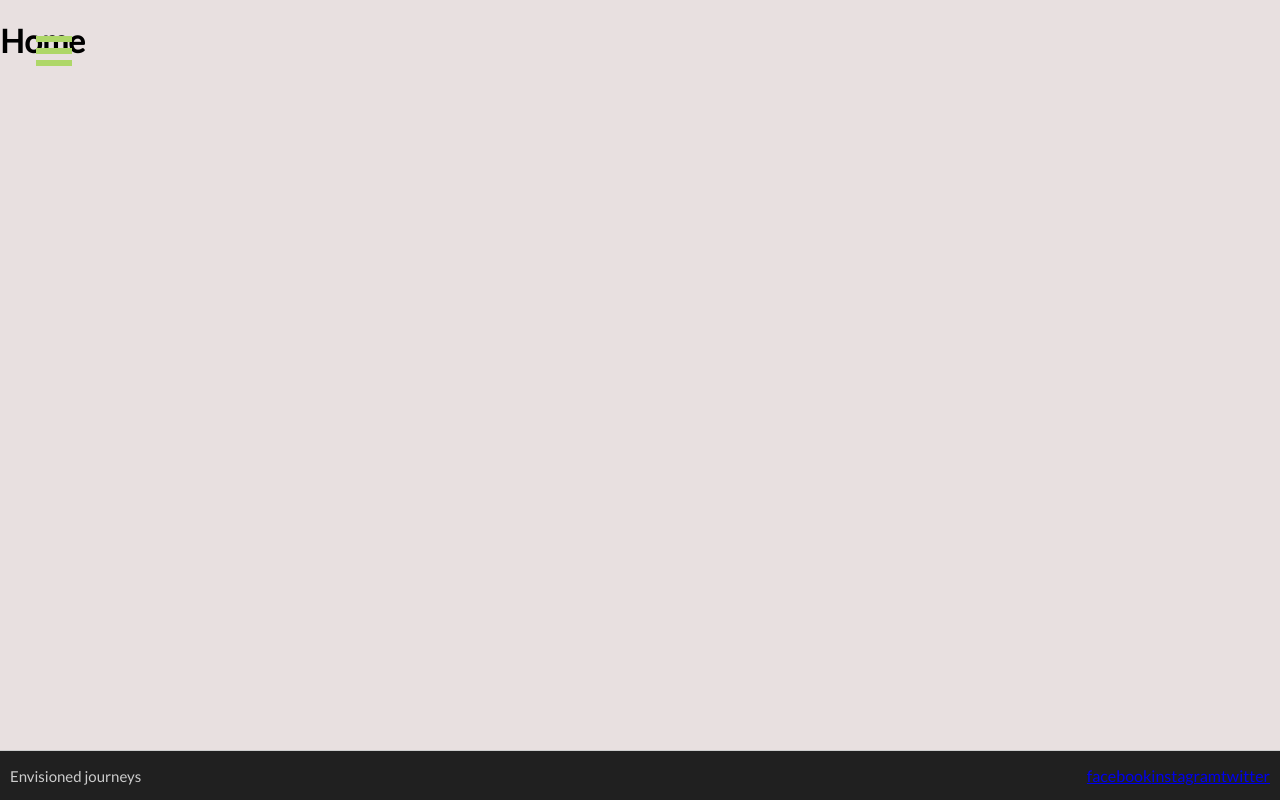
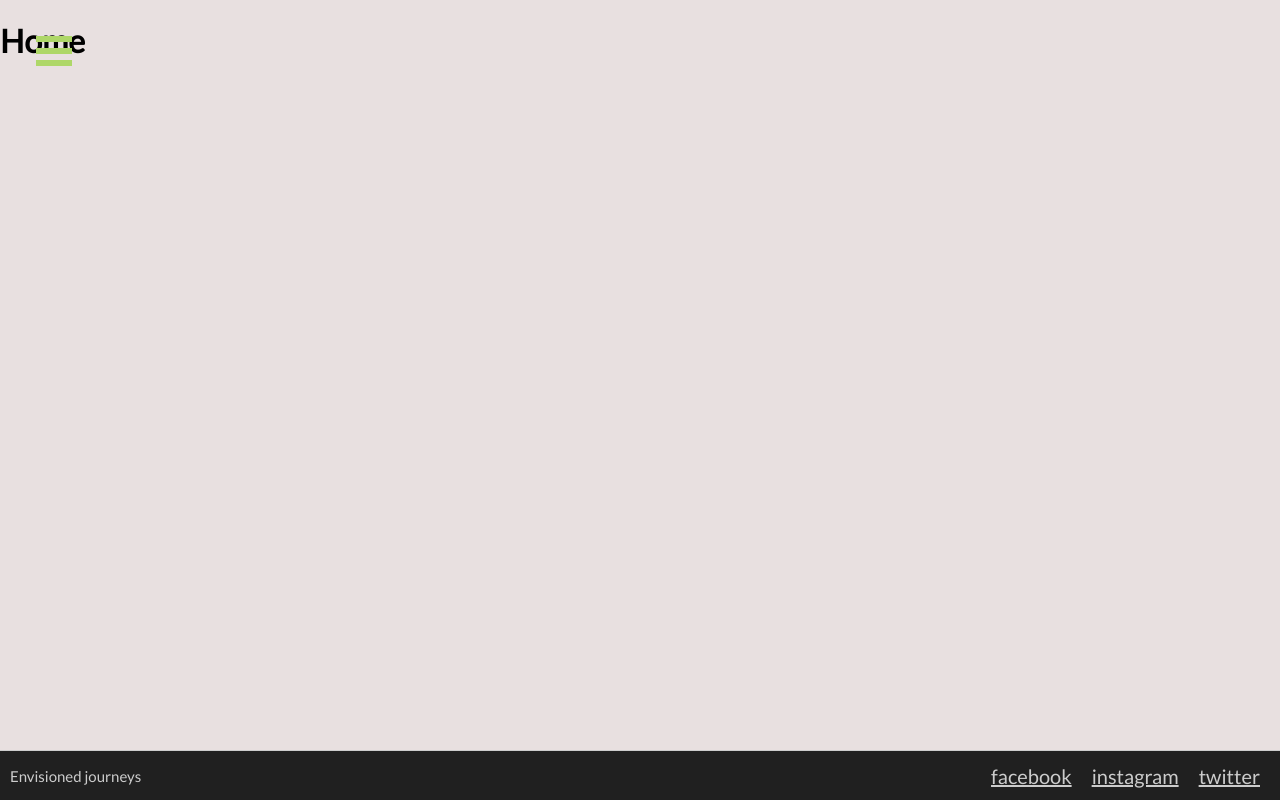
Before and after one commit to mlgs45/NoRespect-Hackaton, a React (Vite) app in the folder frontend/: page / in a window 1280 px wide. Built offline with nearby package versions, Linux system fonts and the light colour scheme.

Commit message:
add social in footer

```diff
--- a/frontend/src/components/layout-components/Footer/Footer.css
+++ b/frontend/src/components/layout-components/Footer/Footer.css
@@ -21,3 +21,9 @@ footer {
   display: flex;
   align-items: center;
 }
+
+.social {
+  margin: 0 10px;
+  color: #ccc;
+  font-size: 20px;
+}
--- a/frontend/src/components/layout-components/Footer/Footer.jsx
+++ b/frontend/src/components/layout-components/Footer/Footer.jsx
@@ -5,9 +5,15 @@ export default function Footer() {
     <footer>
       <p id="copyrigth">Envisioned journeys</p>
       <div className="container-social">
-        <a href="https://www.facebook.com/">facebook</a>
-        <a href="https://www.instagram.com/">instagram</a>
-        <a href="https://www.twitter.com/">twitter</a>
+        <a className="social" href="https://www.facebook.com/">
+          facebook
+        </a>
+        <a className="social" href="https://www.instagram.com/">
+          instagram
+        </a>
+        <a className="social" href="https://www.twitter.com/">
+          twitter
+        </a>
       </div>
     </footer>
   );
```
